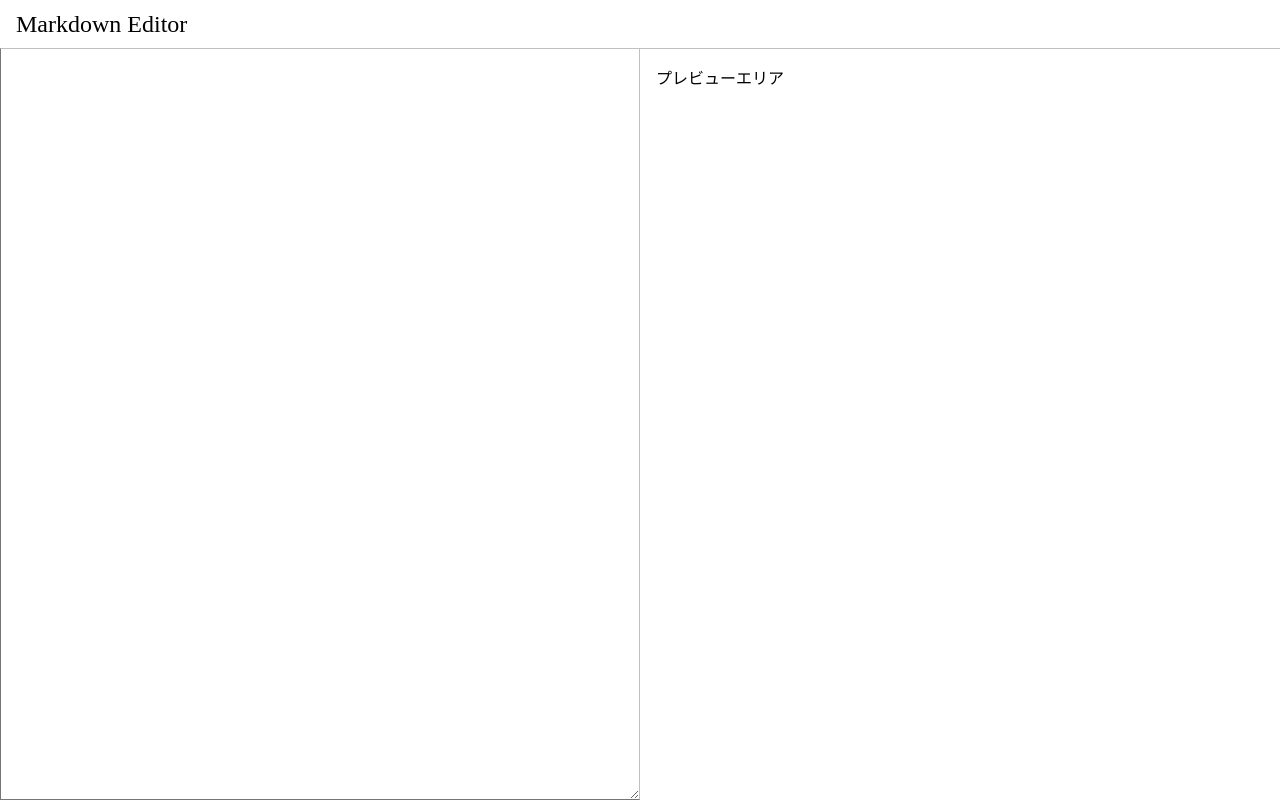
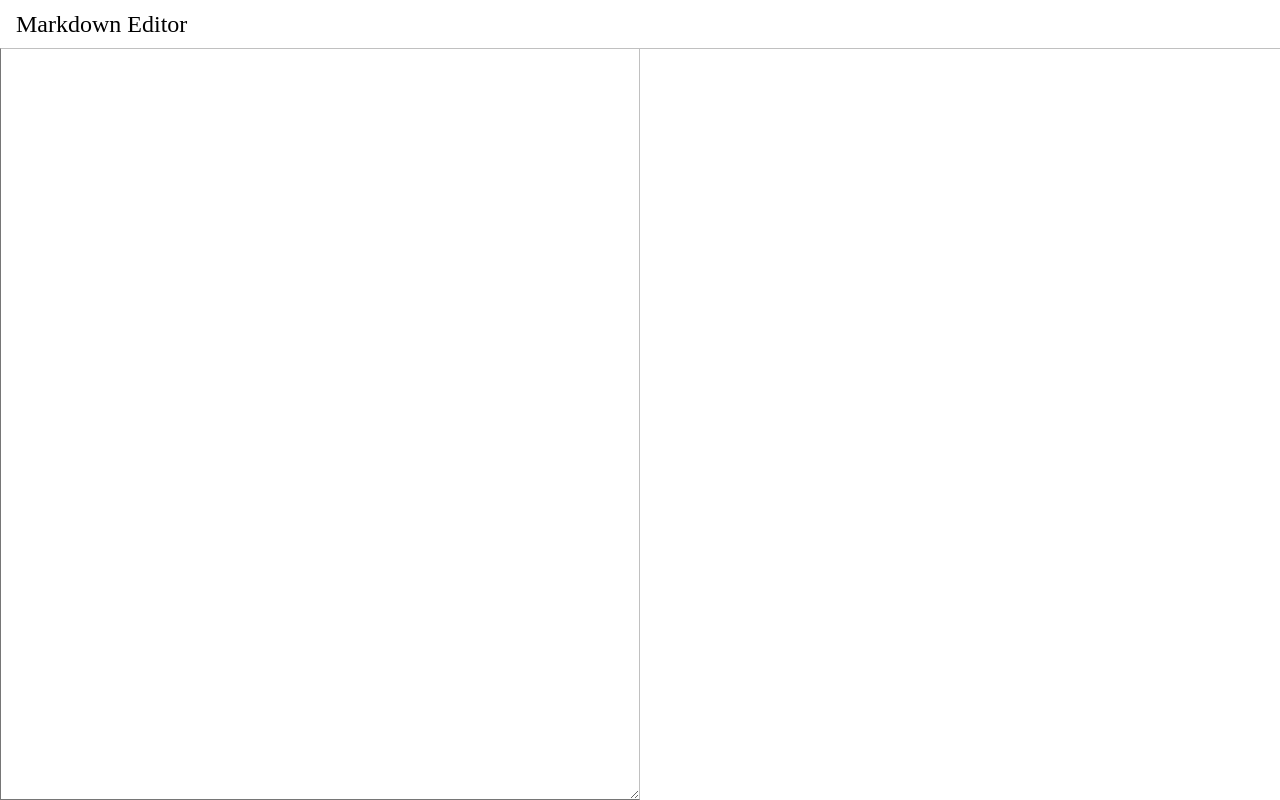
Before and after one commit to mae616/markdown-editor, a React app: page / in a window 1280 px wide. Built offline with nearby package versions, Linux system fonts and the light colour scheme.

Commit message:
react-markdownの導入

```diff
--- a/package.json
+++ b/package.json
@@ -12,6 +12,7 @@
         "@types/styled-components": "^5.1.17",
         "react": "^17.0.2",
         "react-dom": "^17.0.2",
+        "react-markdown": "^7.1.1",
         "styled-components": "^5.3.3",
         "ts-loader": "^9.2.6",
         "typescript": "^4.5.2",
--- a/src/pages/editor.tsx
+++ b/src/pages/editor.tsx
@@ -1,5 +1,6 @@
-import styled from "styled-components";
+import styled from 'styled-components';
 import { useStateWithStorage } from '../hooks/use_state_with_storage';
+import ReactMarkdown from 'react-markdown';
 
 const Header = styled.header`
     font-size: 1.5em;
@@ -59,7 +60,9 @@ export const Editor: React.FC = () =>{
                     onChange={(event) => setText(event.target.value)}
                     value={text}
                 />
-                <Preview>プレビューエリア</Preview>
+                <Preview>
+                    <ReactMarkdown>{text}</ReactMarkdown>
+                </Preview>
             </Wrapper>
         </>
     );
```
Also changed, not shown: 1 other file (tests, documents, lock files or other folders).
